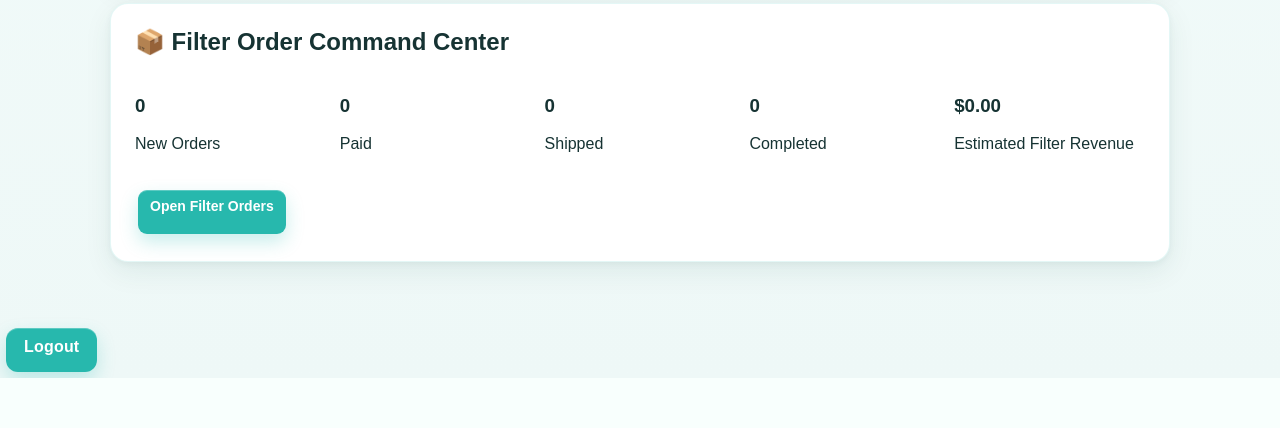
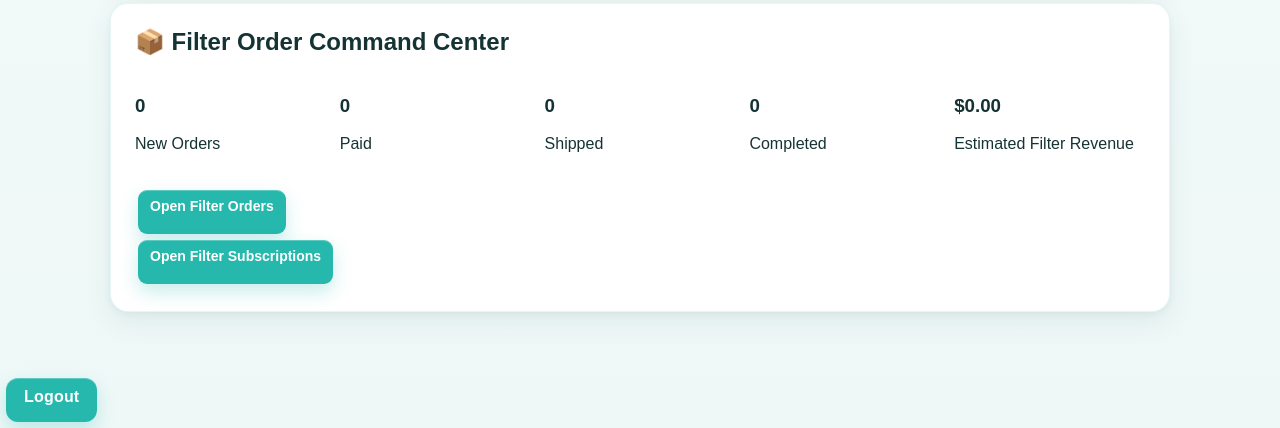
Before and after one commit to mroldham/toucan-hvac, a Flask app: page /dashboard in a window 1280 px wide. Shown: the part 1328-1756 px from the top of the page. Before the commit the page ends 1706 px from the top, so only its background shows below. Run offline with Flask 3, Linux system fonts and the light colour scheme; a user stored in the database is signed in; data comes from the database, SQL or seed files in the repository.

Commit message:
Add filter subscriptions dashboard button

```diff
--- a/templates/dashboard.html
+++ b/templates/dashboard.html
@@ -73,6 +73,9 @@
   </div>
   <br>
   <a class="action-btn" href="/service-requests">Open Filter Orders</a>
+<br>
+<a class="action-btn" href="/filter-subscriptions">Open Filter Subscriptions</a>
+
 </div>
 
 {% endblock %}
```
